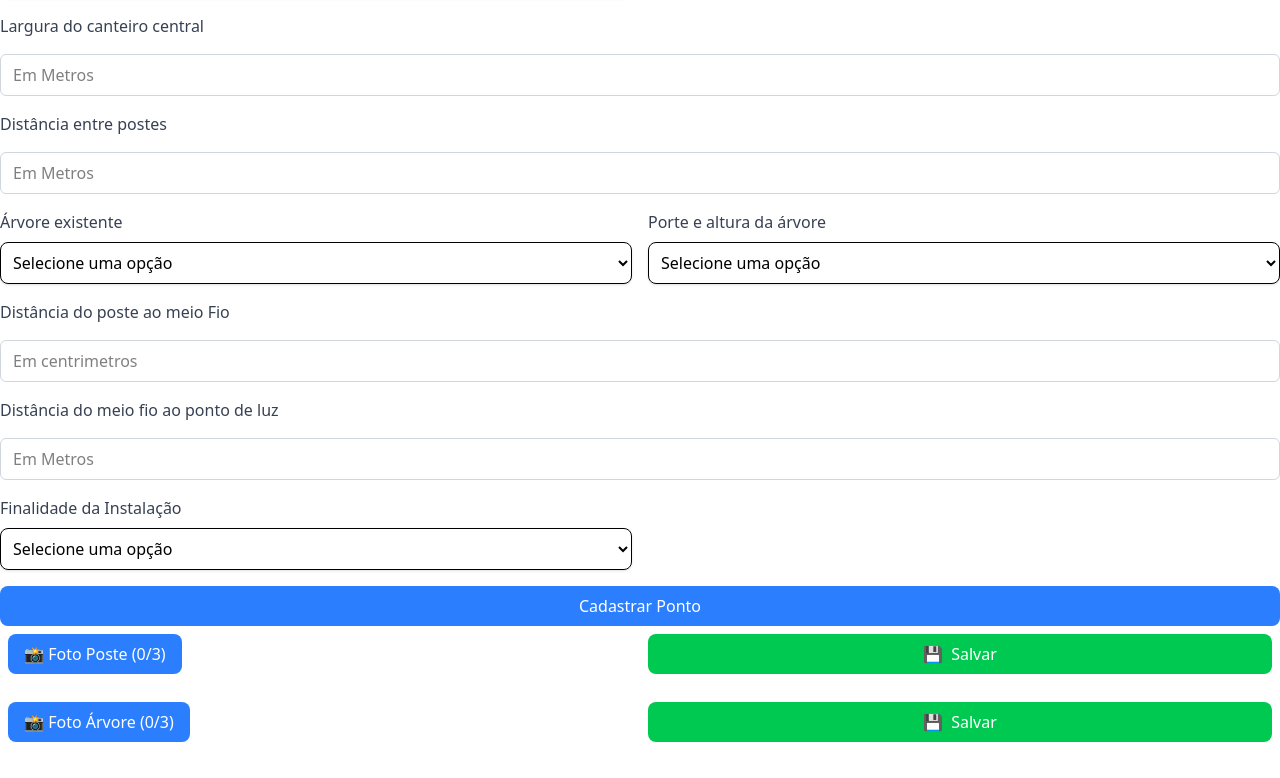
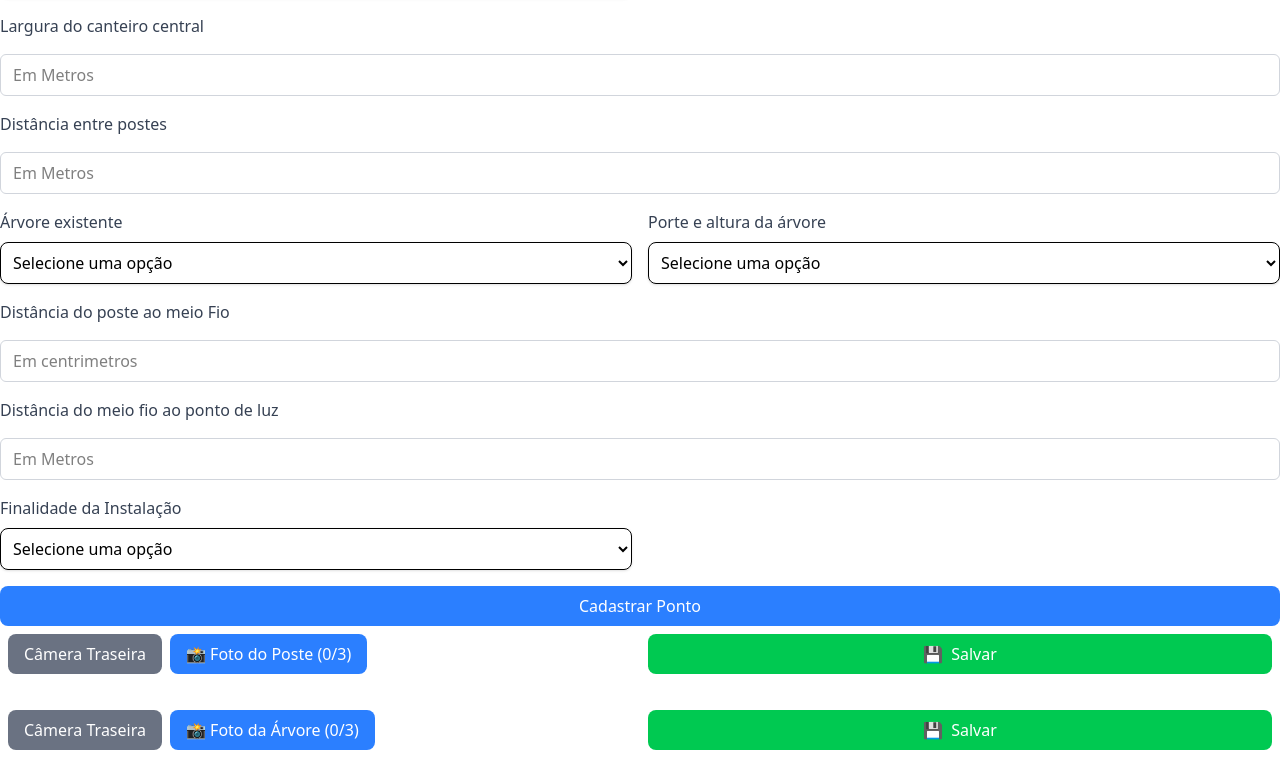
Before and after one commit to schiaretti/meu-projeto, a React (Vite) app: page /CadastroPoste in a window 1280 px wide. Shown: the part 1874-2652 px from the top of the page. Built offline with nearby package versions, Linux system fonts and the light colour scheme.

Commit message:
ajustei a camera

```diff
--- a/src/components/CameraBotao.tsx
+++ b/src/components/CameraBotao.tsx
@@ -8,11 +8,19 @@ interface ComponentebotaoProps {
 const Componentebotao: React.FC<ComponentebotaoProps> = ({ buttonText, minPhotos = 3 }) => {
   const videoRef = useRef<HTMLVideoElement>(null);
   const [photos, setPhotos] = useState<string[]>([]); // Array para armazenar as fotos
+  const [cameraMode, setCameraMode] = useState<'front' | 'back'>('back'); // Estado da câmera
 
   const handleTakePhoto = async () => {
     try {
+      // Configurações da câmera
+      const constraints = {
+        video: {
+          facingMode: cameraMode === 'front' ? 'user' : 'environment', // Alterna entre frontal e traseira
+        },
+      };
+
       // Solicita acesso à câmera
-      const stream = await navigator.mediaDevices.getUserMedia({ video: true });
+      const stream = await navigator.mediaDevices.getUserMedia(constraints);
       if (videoRef.current) {
         videoRef.current.srcObject = stream;
       }
@@ -59,8 +67,23 @@ const Componentebotao: React.FC<ComponentebotaoProps> = ({ buttonText, minPhotos
     }
   };
 
+  const toggleCamera = () => {
+    setCameraMode((prevMode) => (prevMode === 'front' ? 'back' : 'front')); // Alterna entre frontal e traseira
+  };
+
   return (
     <div>
+      <div className="flex gap-2 mb-2">
+        {/* Botão para alternar a câmera */}
+        <button
+          type="button"
+          onClick={toggleCamera}
+          className="px-4 py-2 bg-gray-500 text-white rounded-lg hover:bg-gray-700 transition"
+        >
+          {cameraMode === 'front' ? 'Câmera Frontal' : 'Câmera Traseira'}
+        </button>
+
+        {/* Botão para tirar foto */}
         <button
           type="button"
           onClick={handleTakePhoto}
@@ -72,6 +95,7 @@ const Componentebotao: React.FC<ComponentebotaoProps> = ({ buttonText, minPhotos
           </span>{" "}
           {buttonText} ({photos.length}/{minPhotos})
         </button>
+      </div>
 
       {/* Vídeo oculto para acessar a câmera */}
       <video ref={videoRef} autoPlay playsInline className="hidden"></video>
--- a/src/pages/Cadastro/index.tsx
+++ b/src/pages/Cadastro/index.tsx
@@ -208,7 +208,7 @@ function CadastroPoste() {
                     onChange={handleMaterialChange}
                 />
 
-<ComboBox
+                <ComboBox
                     label="Estrutura da postiação"
                     options={[
                         { value: "Unilateral", label: "Unilateral" },
@@ -477,9 +477,9 @@ function CadastroPoste() {
             </form>
 
             <div className="flex gap-4 mb-3 p-2">
-                {/* Botão "Foto do poste" */}
+                {/* Botão "Foto do Poste" */}
                 <div className="flex-1">
-                    <Componentebotao buttonText="Foto Poste" minPhotos={3} />
+                    <Componentebotao buttonText="Foto do Poste " minPhotos={3} />
                 </div>
 
                 {/* Botão "Salvar" */}
@@ -496,7 +496,7 @@ function CadastroPoste() {
             <div className="flex gap-4 mb-3 p-2">
                 {/* Botão "Foto da Árvore" */}
                 <div className="flex-1">
-                    <Componentebotao buttonText="Foto Árvore" minPhotos={3} />
+                    <Componentebotao buttonText="Foto da Árvore" minPhotos={3} />
                 </div>
 
                 {/* Botão "Salvar" */}
```
Lines whose indentation alone changed are shown as unchanged.
